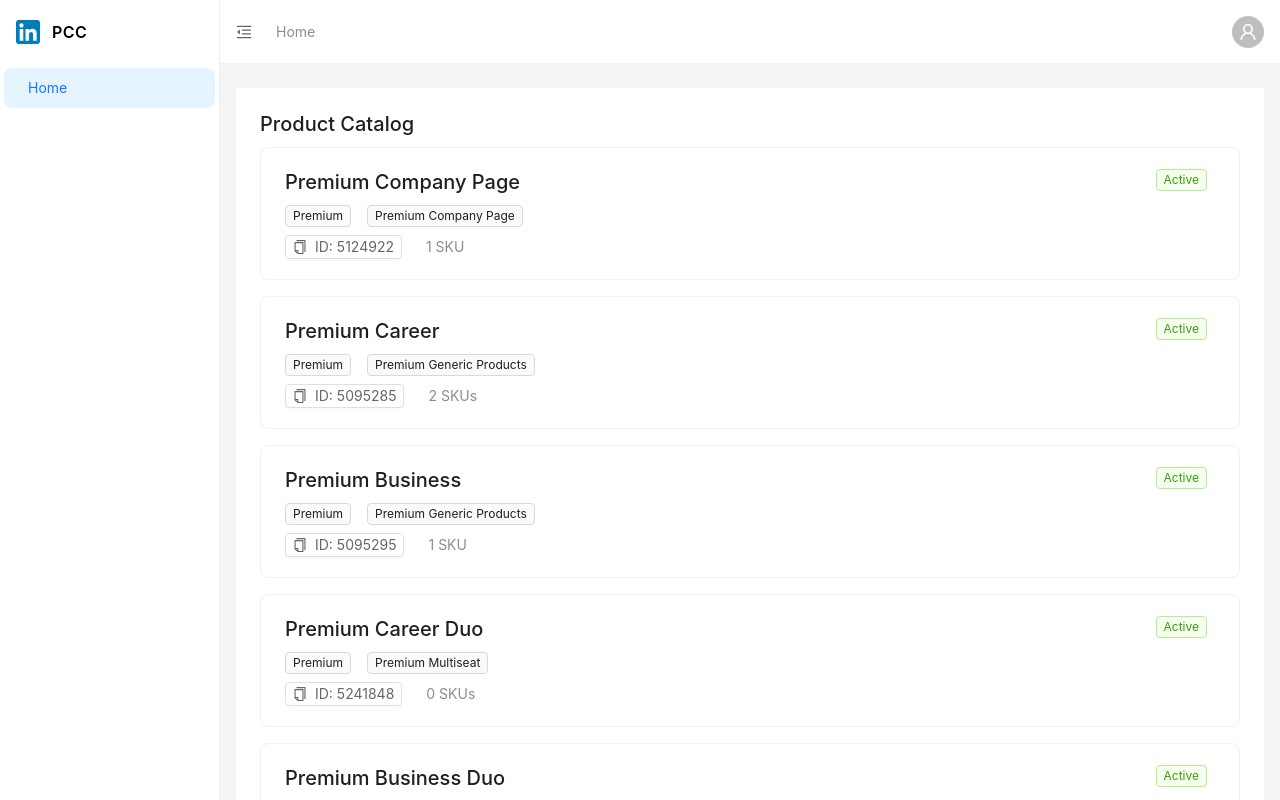
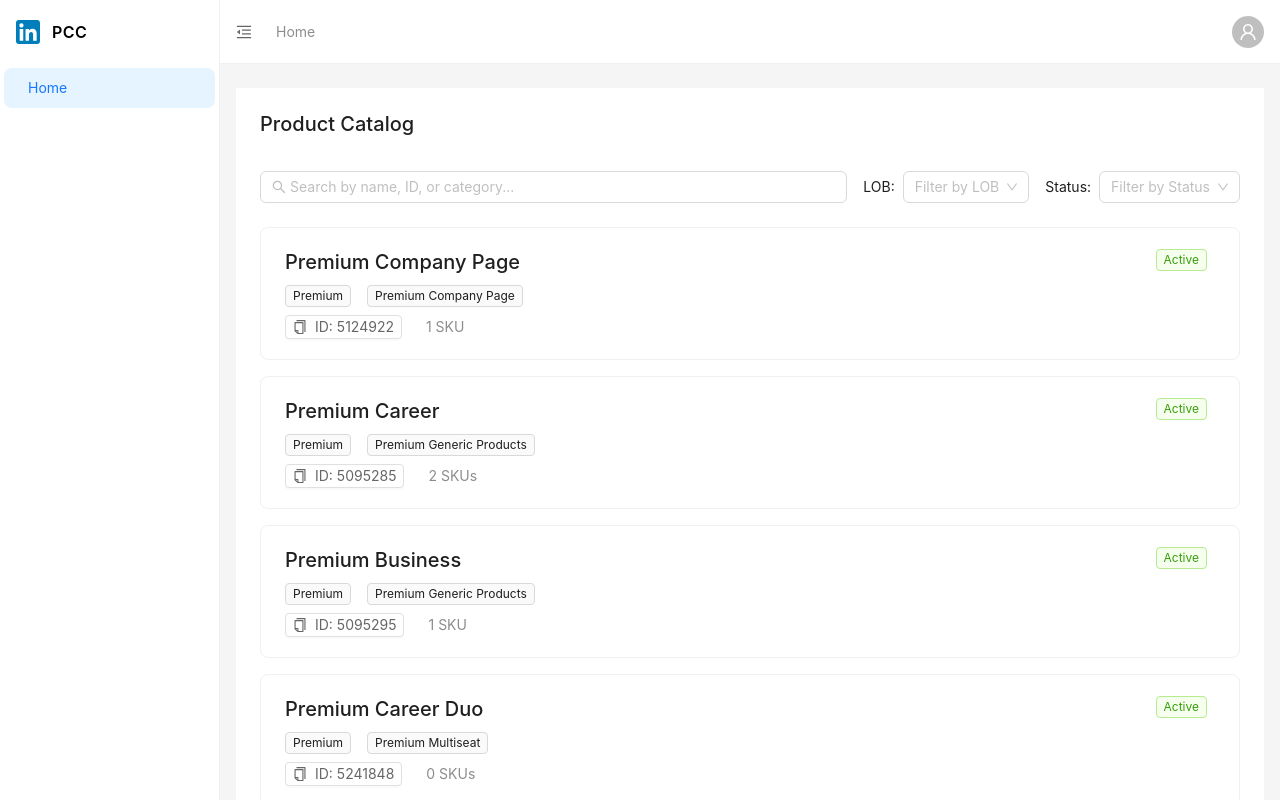
Before and after one commit to princeofshanghai/pcc-design, a React (Vite) app: page / in a window 1280 px wide. Shown: the top 800 px of the page. Built offline with nearby package versions, Linux system fonts and the light colour scheme; a web font is replaced by a local one.

Commit message:
Enhance Home page functionality: Implemented search and filter capabilities for product listings using `SearchBar` and `FilterDropdown` components. Updated the product list to reflect filtered results based on user input, improving the overall user experience in the Product Catalog.

```diff
--- /dev/null
+++ b/src/components/FilterDropdown.tsx
@@ -0,0 +1,34 @@
+import React from 'react';
+import { Select, Typography, Space } from 'antd';
+
+const { Text } = Typography;
+
+interface FilterDropdownProps {
+  label: string;
+  options: string[];
+  placeholder?: string;
+  onChange: (value: string) => void;
+  style?: React.CSSProperties;
+}
+
+const FilterDropdown: React.FC<FilterDropdownProps> = ({ label, options, placeholder, onChange, style }) => {
+  return (
+    <Space align="center" style={style}>
+      <Text>{label}:</Text>
+      <Select
+        placeholder={placeholder}
+        onChange={onChange}
+        style={{ minWidth: 120 }}
+        allowClear
+      >
+        {options.map(option => (
+          <Select.Option key={option} value={option}>
+            {option}
+          </Select.Option>
+        ))}
+      </Select>
+    </Space>
+  );
+};
+
+export default FilterDropdown;
--- /dev/null
+++ b/src/components/SearchBar.tsx
@@ -0,0 +1,23 @@
+import React from 'react';
+import { Input } from 'antd';
+import { SearchOutlined } from '@ant-design/icons';
+
+interface SearchBarProps {
+  placeholder: string;
+  onChange: (value: string) => void;
+  style?: React.CSSProperties;
+}
+
+const SearchBar: React.FC<SearchBarProps> = ({ placeholder, onChange, style }) => {
+  return (
+    <Input
+      placeholder={placeholder}
+      onChange={(e) => onChange(e.target.value)}
+      style={style}
+      allowClear
+      prefix={<SearchOutlined style={{ color: 'rgba(0,0,0,.25)' }} />}
+    />
+  );
+};
+
+export default SearchBar;
--- a/src/pages/Home.tsx
+++ b/src/pages/Home.tsx
@@ -1,20 +1,83 @@
-import React from 'react';
-import { Typography, List } from 'antd';
+import React, { useState, useMemo } from 'react';
+import { Typography, List, Row, Col, Space } from 'antd';
 import ProductListItem from '../components/ProductListItem';
 import { mockProducts } from '../utils/mock-data';
+import type { Product, LOB, Status } from '../utils/types';
+import SearchBar from '../components/SearchBar';
+import FilterDropdown from '../components/FilterDropdown';
 
 const { Title } = Typography;
 
+// Helper to convert TypeScript union types into string arrays for dropdowns
+const LOB_OPTIONS: LOB[] = ['LTS', 'LMS', 'LSS', 'Premium'];
+const STATUS_OPTIONS: Status[] = ['Active', 'Legacy', 'Retired'];
+
 const Home: React.FC = () => {
+  const [searchQuery, setSearchQuery] = useState('');
+  const [lobFilter, setLobFilter] = useState<LOB | null>(null);
+  const [statusFilter, setStatusFilter] = useState<Status | null>(null);
+
+  const filteredProducts = useMemo(() => {
+    let products = mockProducts;
+
+    if (searchQuery) {
+      const lowercasedQuery = searchQuery.toLowerCase();
+      products = products.filter(p =>
+        p.name.toLowerCase().includes(lowercasedQuery) ||
+        p.id.toLowerCase().includes(lowercasedQuery) ||
+        p.category.toLowerCase().includes(lowercasedQuery)
+      );
+    }
+
+    if (lobFilter) {
+      products = products.filter(p => p.lob === lobFilter);
+    }
+
+    if (statusFilter) {
+      products = products.filter(p => p.status === statusFilter);
+    }
+
+    return products;
+  }, [searchQuery, lobFilter, statusFilter]);
+
   return (
-    <div>
+    <Space direction="vertical" style={{ width: '100%' }} size="large">
       <Title level={2}>Product Catalog</Title>
+
+      <Row gutter={[16, 16]} align="bottom">
+        <Col flex="auto">
+          <SearchBar
+            placeholder="Search by name, ID, or category..."
+            onChange={setSearchQuery}
+          />
+        </Col>
+        <Col>
+          <FilterDropdown
+            label="LOB"
+            placeholder="Filter by LOB"
+            options={LOB_OPTIONS}
+            onChange={(value) => setLobFilter(value as LOB)}
+          />
+        </Col>
+        <Col>
+          <FilterDropdown
+            label="Status"
+            placeholder="Filter by Status"
+            options={STATUS_OPTIONS}
+            onChange={(value) => setStatusFilter(value as Status)}
+          />
+        </Col>
+      </Row>
+
       <List
         itemLayout="vertical"
-        dataSource={mockProducts}
-        renderItem={(product) => <ProductListItem product={product} />}
+        dataSource={filteredProducts}
+        renderItem={(product: Product) => <ProductListItem product={product} />}
+        pagination={{
+          pageSize: 5,
+        }}
       />
-    </div>
+    </Space>
   );
 };
 
```
Also changed, not shown: src/components/SkuListItem.tsx (added, +31 -0 lines), 1 other file (tests, documents, lock files or other folders).
